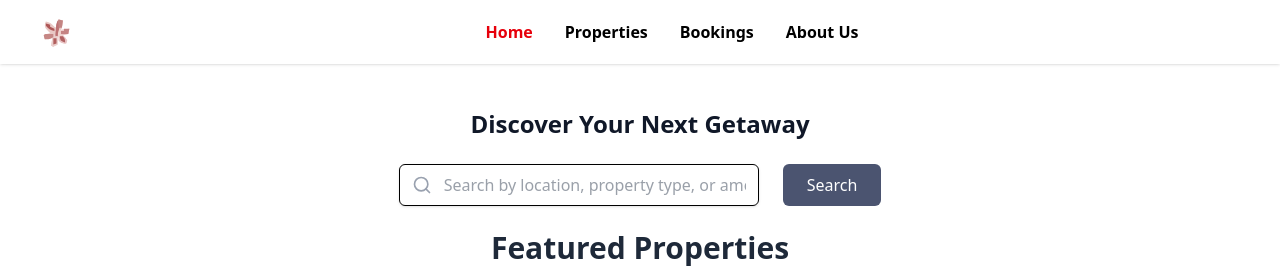
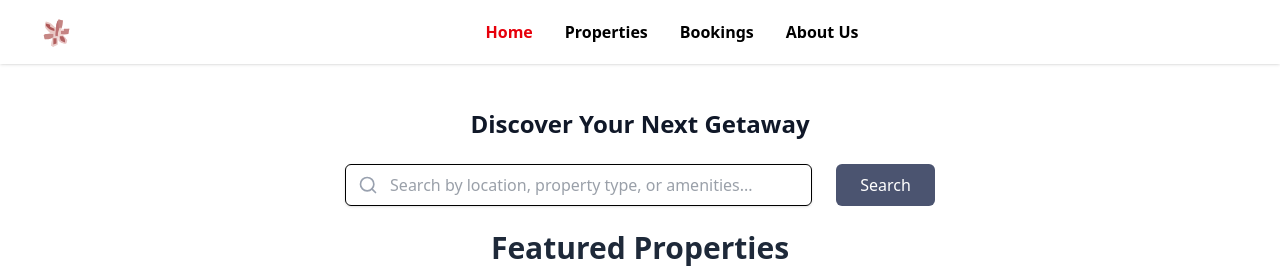
Before and after one commit to Mumerdevverx/booking, a React (Vite) app: page /properties/1 in a window 1280 px wide. Shown: the top 268 px of the page. Built offline with nearby package versions, Linux system fonts and the light colour scheme.

Commit message:
pkg install axios

```diff
--- a/package.json
+++ b/package.json
@@ -11,6 +11,7 @@
   },
   "dependencies": {
     "@tailwindcss/vite": "^4.1.13",
+    "axios": "^1.12.2",
     "lucide-react": "^0.517.0",
     "react": "^19.1.1",
     "react-dom": "^19.1.1",
--- a/src/Pages/Properties.jsx
+++ b/src/Pages/Properties.jsx
@@ -68,6 +68,7 @@ const properties = [
       "https://a0.muscache.com/im/pictures/hosting/Hosting-U3RheVN1cHBseUxpc3Rpbmc6MTM3NTgxNDY3MDI4MjAyOTQ4NQ==/original/5fc7e7e4-8bb8-47c7-92e7-cb4217746ab8.jpeg?im_w=960",
   },
 ];
+
 const Properties = () => {
     const [search, setSearch] = useState(""); // search input state
     const [filtered, setFiltered] = useState(properties); // displayed properties
@@ -86,8 +87,8 @@ const Properties = () => {
     Discover Your Next Getaway
   </h2>
 
-        <div className="mt-6 flex justify-center gap-6">
-          <div className="flex items-center border rounded-md shadow-sm overflow-hidden w-[30%] max-w-xl">
+  <div className="mt-6 flex flex-col sm:flex-row justify-center gap-4 sm:gap-6 px-4">
+    <div className="flex items-center border rounded-md shadow-sm overflow-hidden w-full sm:w-[60%] lg:w-[40%]">
       {/* Search Icon */}
       <span className="pl-3 text-gray-400">
         <FiSearch className="h-5 w-5" />
@@ -104,13 +105,14 @@ const Properties = () => {
     </div>
 
     <button
-            className="px-6 py-2 text-white rounded-md bg-[#4B5470]"
+      className="w-full sm:w-auto px-6 py-2 text-white rounded-md bg-[#4B5470]"
       onClick={handleSearch}
     >
       Search
     </button>
   </div>
 </section>
+
       <Link to={`/viewbooking/${ViewBookingId}`} className="min-h-screen bg-gray-50">
         <h2 className="text-3xl font-bold text-gray-800 mb-8 text-center">
           Featured Properties
```
Also changed, not shown: 1 other file (tests, documents, lock files or other folders). Lines whose indentation alone changed are shown as unchanged.
